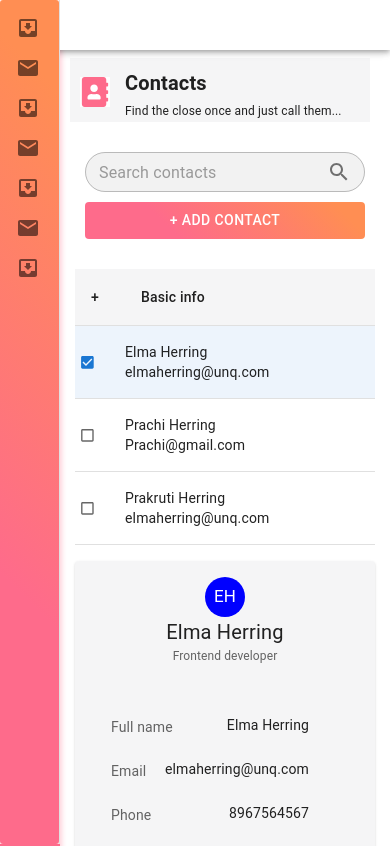
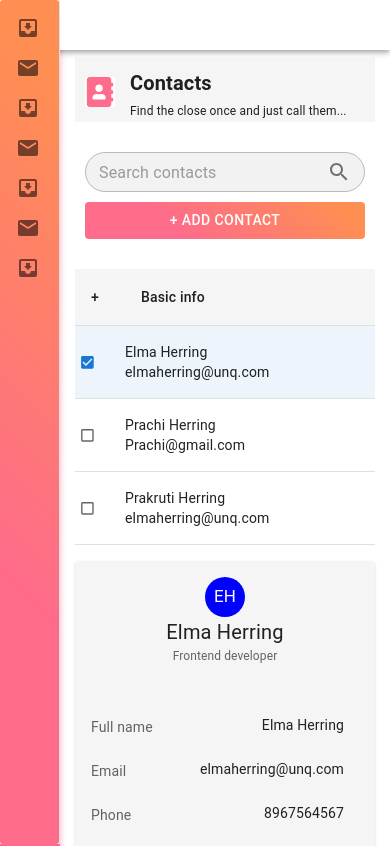
Before and after one commit to PrachiSanghvi/contact-list-crud-operation, a React (Create React App) app: page / in a window 390 px wide. Shown: the top 846 px of the page. Built offline with nearby package versions, Linux system fonts and the light colour scheme.

Commit message:
mobile ui fix

```diff
--- a/src/styles/contactlist.scss
+++ b/src/styles/contactlist.scss
@@ -87,6 +87,9 @@
         margin-top: 50px;
         div {
           margin: 0 0 20px 20px;
+          @include mq('phone') {
+            margin: 0 0 20px 0;
+          }
           span {
             &:first-child {
               min-width: 70px;
@@ -95,6 +98,9 @@
               margin-right: 50px;
               float: right;
               right: 60px;
+              @include mq('phone') {
+                margin-right: 15px;
+              }
             }
           }
         }
--- a/src/styles/maincontent.scss
+++ b/src/styles/maincontent.scss
@@ -6,7 +6,7 @@
   background-color: #cfd3d538;
   @include mq('phone') {
     padding: 10px 0 0 10px;
-    margin: 10px 0 0 10px;
+    margin: 10px 0 0 15px;
     max-width: 300px;
   }
   .contact-icon {
```
